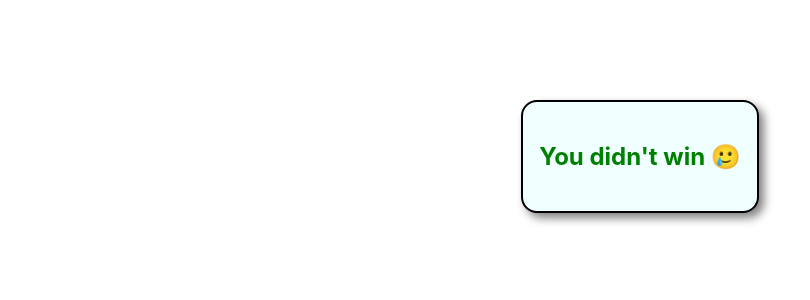
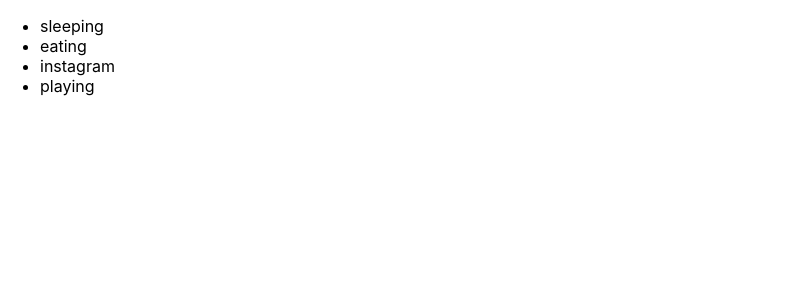
Before and after one commit to Lokeshsharma1703/React, a React (Create React App) app in the folder react-demo/: page / in a window 1280 px wide. Shown: the top 300 px of the page, without its empty margins (0-810 px from the left). Built offline with nearby package versions, Linux system fonts and the light colour scheme.

Commit message:
initial commit

```diff
--- /dev/null
+++ b/react-demo/src/components/TodoList.js
@@ -0,0 +1,26 @@
+import React from 'react'
+
+const todos = [
+    { name: 'sleeping', isDone: true },
+    { name: 'eating', isDone: false },
+    { name: 'instagram', isDone: true },
+    { name: 'playing', isDone: false },
+]
+
+
+const TodoList = () => {
+    return (
+        <div>
+            <ul>
+                {
+                    todos.map((todo) => {
+                        return <li> {todo.name} </li>
+                    })
+                }
+            </ul>
+        </div>
+
+    )
+}
+
+export default TodoList
--- a/react-demo/src/index.js
+++ b/react-demo/src/index.js
@@ -3,9 +3,11 @@
 import './index.css';
 import App from './App';
 import Person from './components/Person';
+import TodoList from './components/TodoList';
 
 const root = ReactDOM.createRoot(document.getElementById('root'));
 root.render(
   // <App />
-  <Person />
+  // <Person />
+  <TodoList />
 );
```
Also changed, not shown: 1 other file (tests, documents, lock files or other folders).
